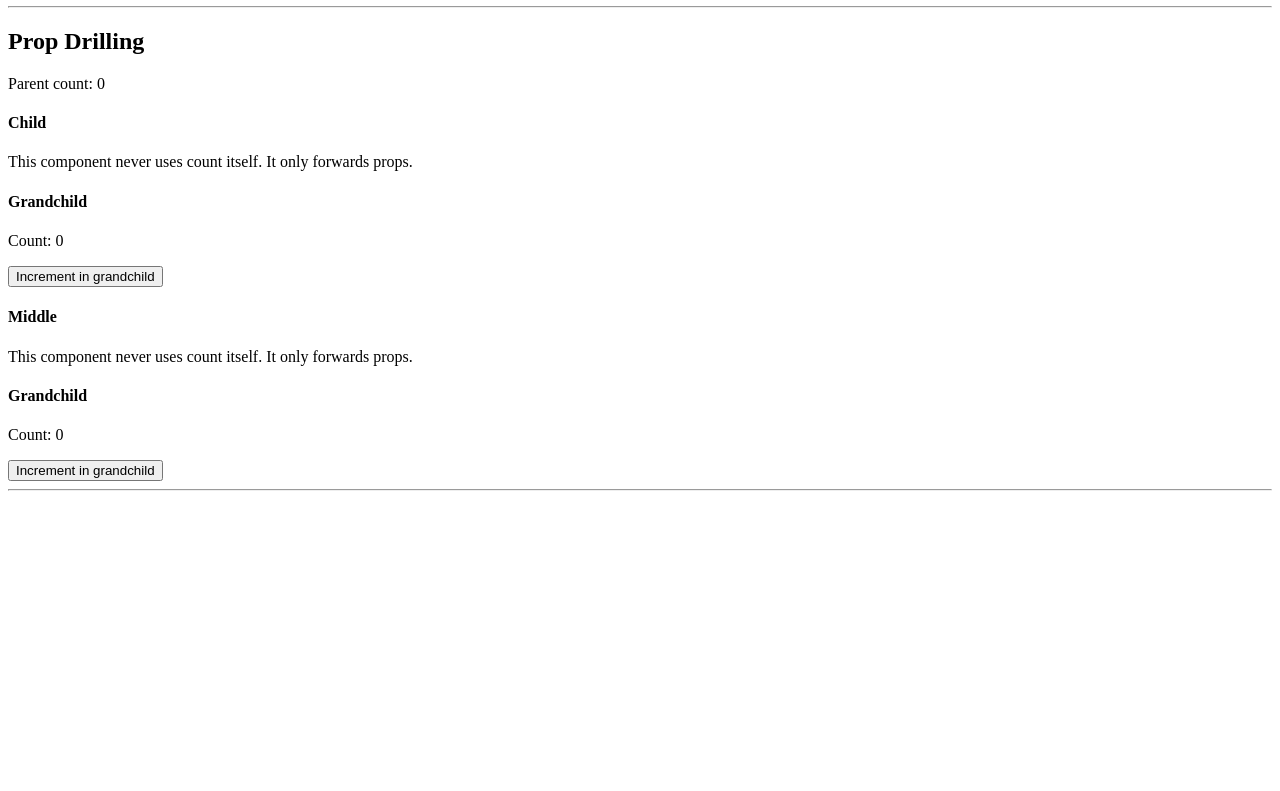
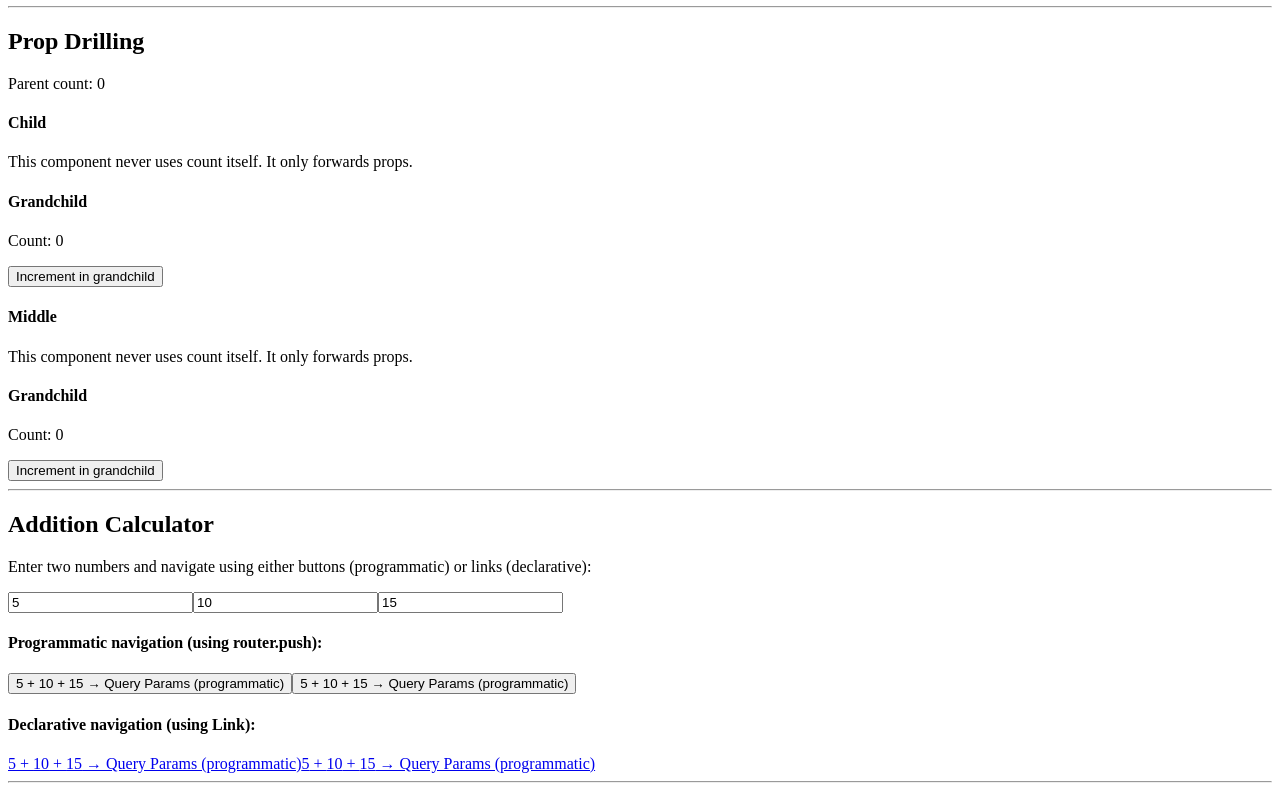
Before and after one commit to yevk55/webdev-client, a Next.js app: page /labs/lab4 in a window 1280 px wide. Shown: the part 2681-3472 px from the top of the page. Before the commit the page ends 3180 px from the top, so only its background shows below. Built offline with nearby package versions, Linux system fonts and the light colour scheme.

Commit message:
added import

```diff
--- a/app/labs/lab4/page.tsx
+++ b/app/labs/lab4/page.tsx
@@ -11,6 +11,7 @@ import ArrayStateVariable from "./ArrayStateVariable";
 import ProfileForm from "./profile/ProfileForm";
 import ParentStateComponent from "./ParentStateComponent";
 import PropDrilling from "./PropDrilling";
+import UrlEncoding from "./UrlEncoding";
 
 export default function Lab4() {
   const sayHello = (message: string) =>
@@ -43,6 +44,7 @@ export default function Lab4() {
       <ProfileForm />
       <ParentStateComponent />
       <PropDrilling />
+      <UrlEncoding />
     </div>
   );
 }
```
